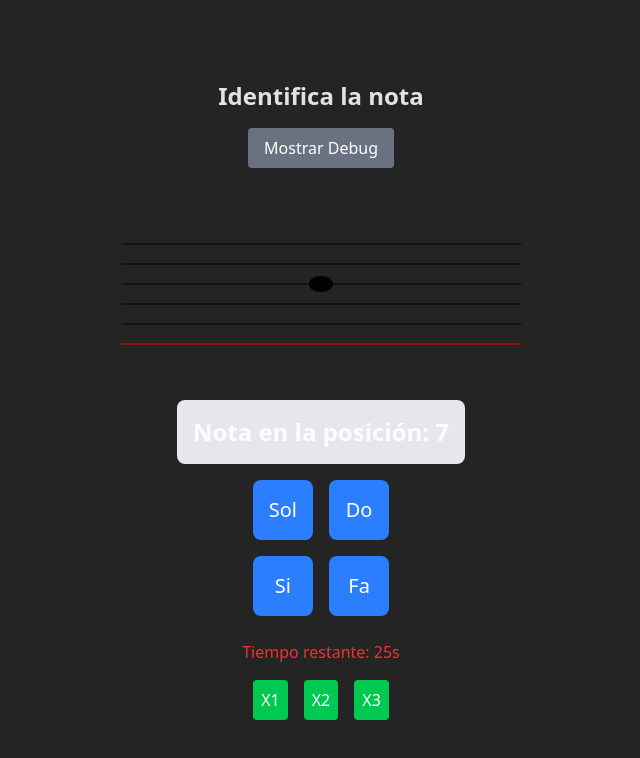
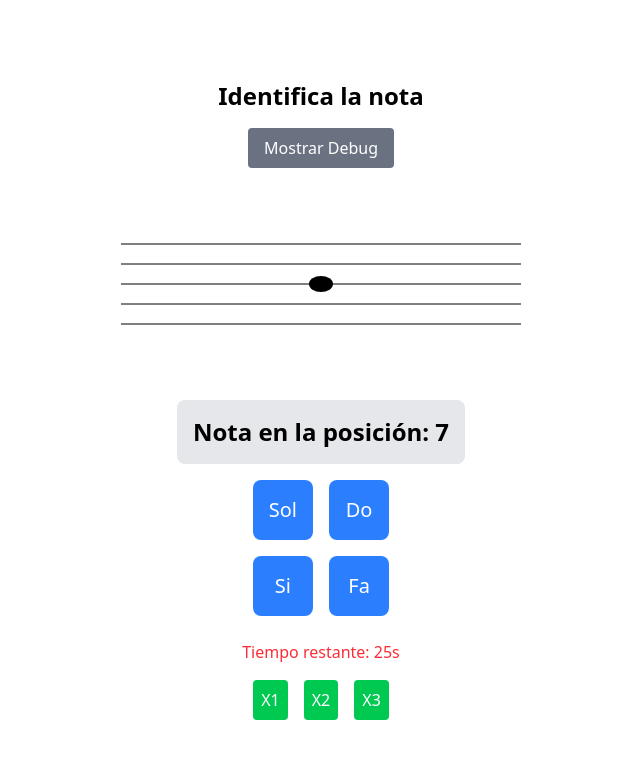
Before and after one commit to andres-calvo/music-training, a React (Vite) app: page / in a window 1280 px wide. Shown: the top 758 px of the page, without its empty margins (319-959 px from the left). Built offline with nearby package versions, Linux system fonts and the light colour scheme.

Commit message:
Ya dibuja bien el do

```diff
--- a/src/components/Note.tsx
+++ b/src/components/Note.tsx
@@ -36,6 +36,18 @@ const Note: React.FC<NoteProps> = ({
         ry={noteHeight / 2}
         fill="black"
       />
+
+      {/* Si es Do (posición 1), dibujamos la línea que lo atraviesa */}
+      {position === 1 && (
+        <line
+          x1={(width / 2) - (noteWidth / 2) - 15}
+          y1={noteY}
+          x2={(width / 2) + (noteWidth / 2) + 15}
+          y2={noteY}
+          stroke="black"
+          strokeWidth={1}
+        />
+      )}
     </svg>
   );
 };
--- a/src/components/StaffLines.tsx
+++ b/src/components/StaffLines.tsx
@@ -23,22 +23,9 @@ const StaffLines: React.FC<StaffLinesProps> = ({
     height / 2 - (2 * lineSpacing)   // Quinta línea
   ];
 
-  // La línea invisible mantiene la misma separación que las otras líneas
-  const invisibleLineY = height / 2 + (3 * lineSpacing);
-
   return (
     <div className="relative">
       <svg width={width} height={height}>
-        {/* Línea invisible en rojo */}
-        <line
-          x1={0}
-          y1={invisibleLineY}
-          x2={width}
-          y2={invisibleLineY}
-          stroke="red"
-          strokeWidth={1}
-        />
-
         {/* Líneas visibles del pentagrama */}
         {visibleLinesY.map((y, index) => (
           <line
--- a/src/index.css
+++ b/src/index.css
@@ -4,9 +4,7 @@
   line-height: 1.5;
   font-weight: 400;
 
-  color-scheme: light dark;
-  color: rgba(255, 255, 255, 0.87);
-  background-color: #242424;
+  color: black;
 
   font-synthesis: none;
   text-rendering: optimizeLegibility;
```
